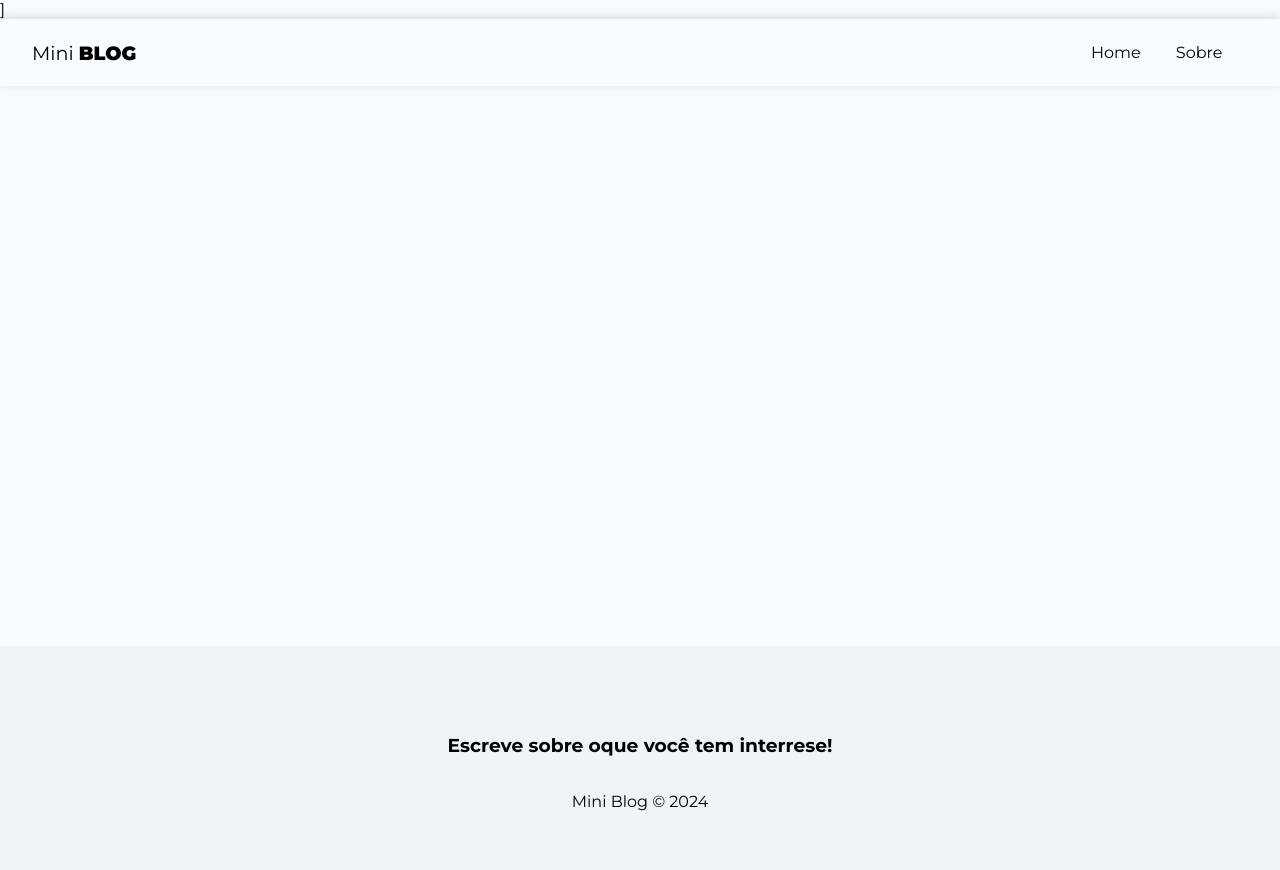
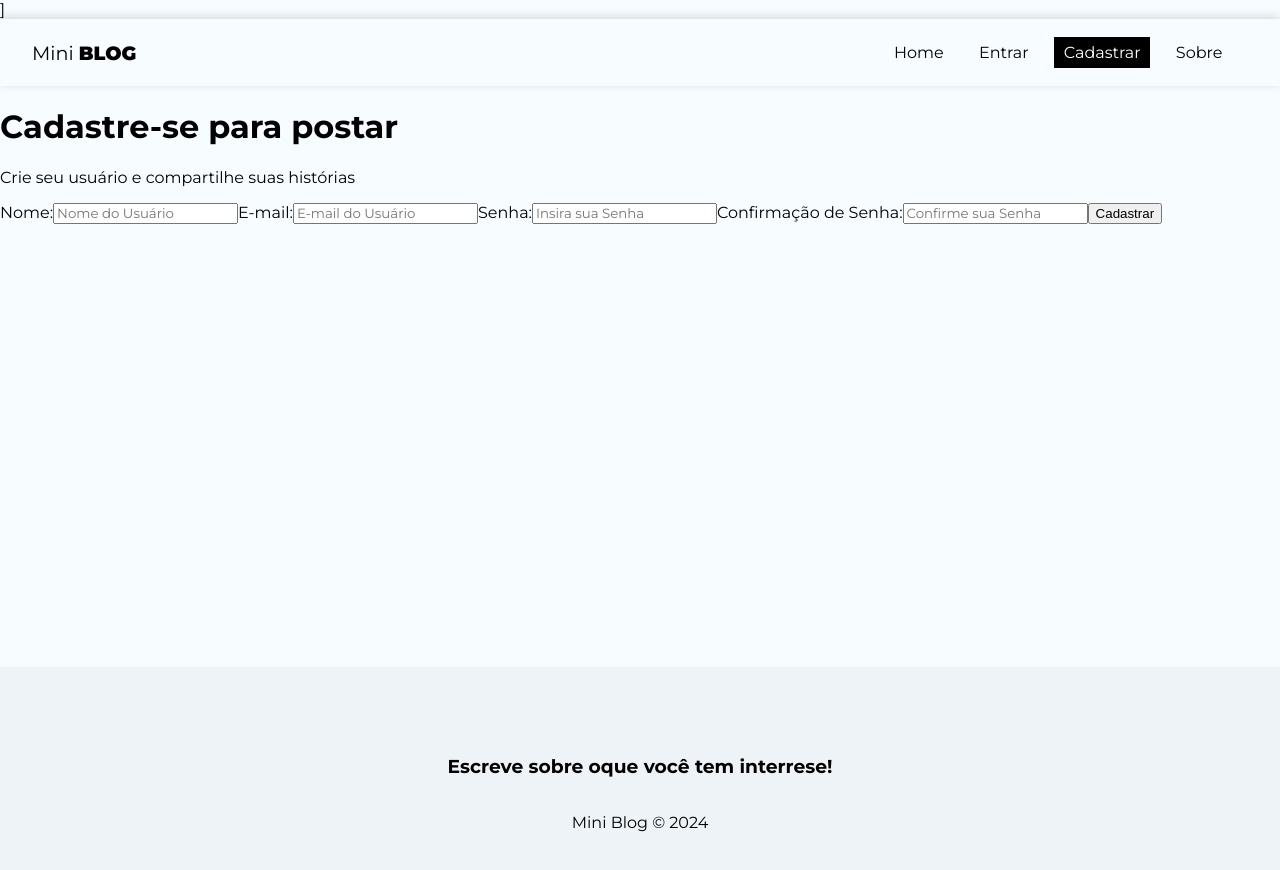
Before and after one commit to bernardomaniglia/miniblog, a React (Create React App) app: page /register in a window 1280 px wide. Shown: the top 870 px of the page. Built offline with nearby package versions, Linux system fonts and the light colour scheme.

Commit message:
Criação das paginas de Register e Login

```diff
--- a/src/App.js
+++ b/src/App.js
@@ -4,21 +4,25 @@ import { BrowserRouter, Routes, Route, Navigate } from "react-router-dom";
 
 // pages
 import Home from "./pages/Home/Home";
-import About  from "./pages/About/About";
+import About from "./pages/About/About";
+import Login from "./pages/Login/Login";
+import Register from "./pages/Register/Register";
 import Navbar from "./components/Navbar";
 import Footer from "./components/Footer";
 function App() {
   return (
     <div className="App">
       <BrowserRouter>
-        <Navbar/>
+        <Navbar />
         <div className="container">
           <Routes>
             <Route path="/" element={<Home />} />
             <Route path="/about" element={<About />} />
+            <Route path="/login" element={<Login />} />
+            <Route path="/register" element={<Register />} />
           </Routes>
         </div>
-        <Footer/>
+        <Footer />
       </BrowserRouter>
     </div>
   );
--- a/src/components/Navbar.jsx
+++ b/src/components/Navbar.jsx
@@ -18,6 +18,22 @@ const Navbar = () => {
         </li>
         <li>
           <NavLink
+            to="/login"
+            className={({ isActive }) => (isActive ? styles.active : "")}
+          >
+            Entrar
+          </NavLink>
+        </li>
+        <li>
+          <NavLink
+            to="/register"
+            className={({ isActive }) => (isActive ? styles.active : "")}
+          >
+            Cadastrar
+          </NavLink>
+        </li>
+        <li>
+          <NavLink
             to="/about"
             className={({ isActive }) => (isActive ? styles.active : "")}
           >
--- /dev/null
+++ b/src/pages/Login/Login.jsx
@@ -0,0 +1,11 @@
+import styles from "./Login.module.css";
+
+const Login = () => {
+  return (
+    <div>
+      <h1>Login</h1>
+    </div>
+  );
+};
+
+export default Login;
--- /dev/null
+++ b/src/pages/Register/Register.jsx
@@ -0,0 +1,53 @@
+import styles from "./Register.module.css";
+
+import { useState, useEffect } from "react";
+
+const Register = () => {
+  return (
+    <div>
+      <h1>Cadastre-se para postar</h1>
+      <p>Crie seu usuário e compartilhe suas histórias</p>
+      <form>
+        <label>
+          <spam>Nome:</spam>
+          <input
+            type="text"
+            name="displayName"
+            required
+            placeholder="Nome do Usuário"
+          />
+        </label>
+        <label>
+          <spam>E-mail:</spam>
+          <input
+            type="email"
+            name="email"
+            required
+            placeholder="E-mail do Usuário"
+          />
+        </label>
+        <label>
+          <spam>Senha:</spam>
+          <input
+            type="password"
+            name="password"
+            required
+            placeholder="Insira sua Senha"
+          />
+        </label>
+        <label>
+          <spam>Confirmação de Senha:</spam>
+          <input
+            type="password"
+            name="confirmPassword"
+            required
+            placeholder="Confirme sua Senha"
+          />
+        </label>
+        <button className="btn">Cadastrar</button>
+      </form>
+    </div>
+  );
+};
+
+export default Register;
```
Also changed, not shown: src/pages/Login/Login.module.css (added), src/pages/Register/Register.module.css (added).
